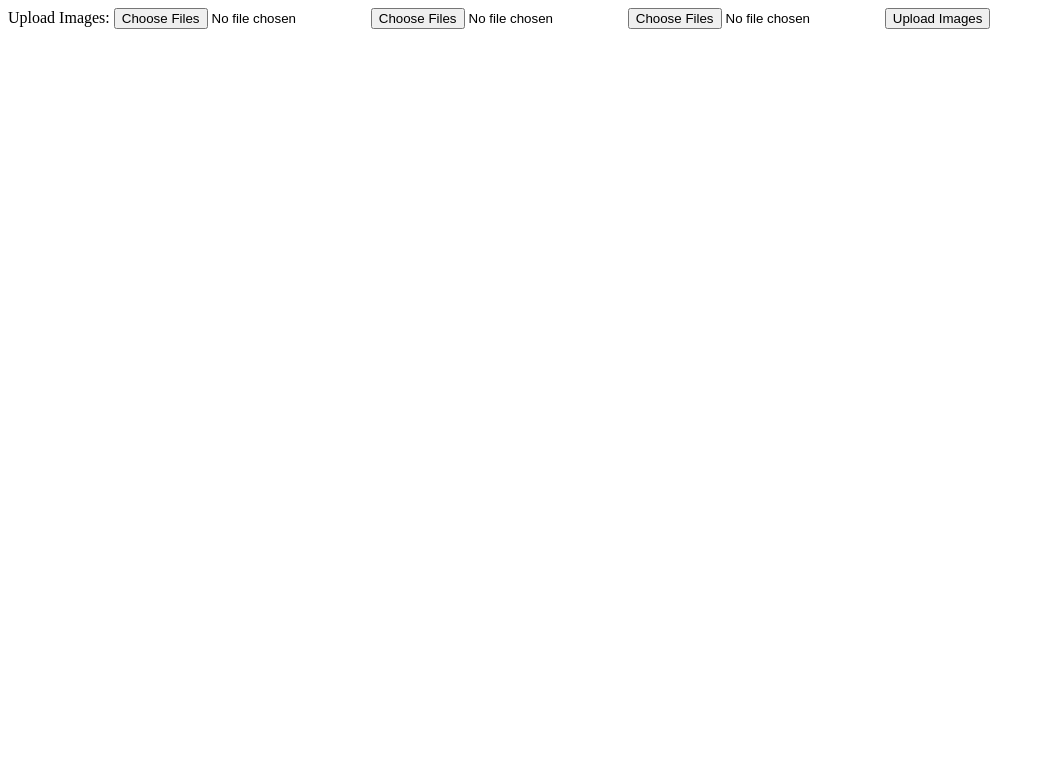
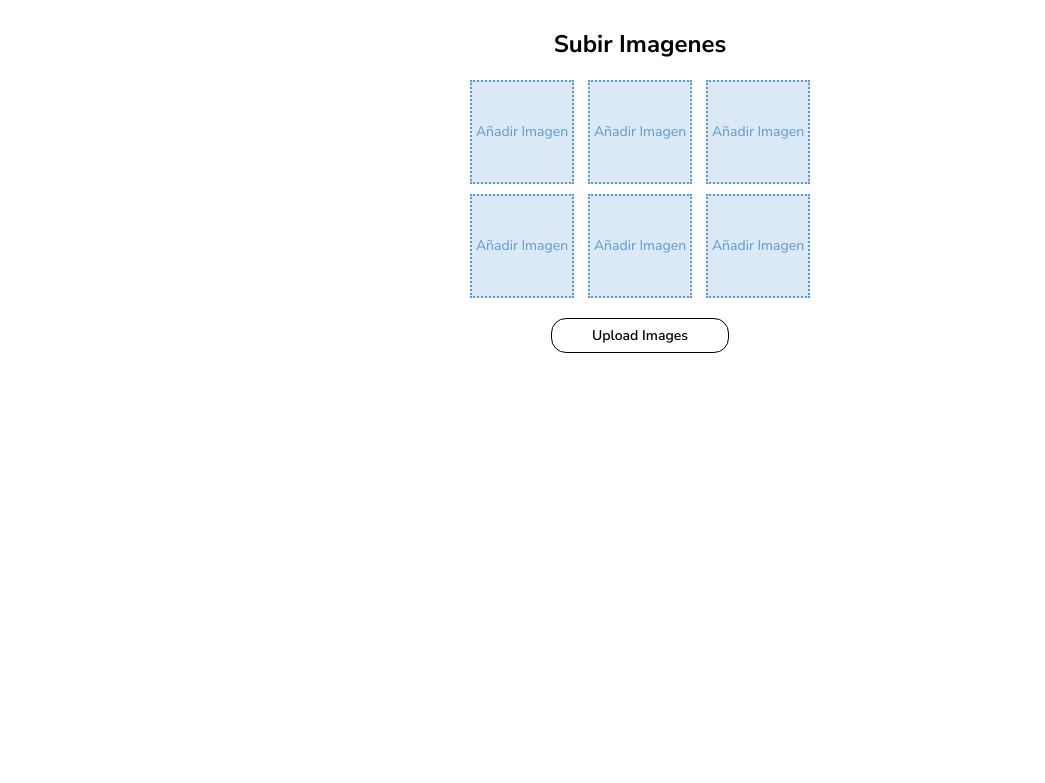
Before and after one commit to Alejandro906/Django-PHP-App, a Django app: template Project/App/templates/image_form.html in a window 1280 px wide. Shown: the top 783 px of the page, without its empty margins (0-1045 px from the left). Run offline with Django 5.2, Linux system fonts and the light colour scheme; the template is opened without the code that fills it, so the values that code supplies are empty.

Commit message:
I added the image form so user can upload the images in a nice UX view

```diff
--- a/Project/App/templates/form.html
+++ b/Project/App/templates/form.html
@@ -177,6 +177,11 @@
             border: 1px solid black;
             background-color: transparent;
             cursor: pointer;
+            transition: all ease 0.3s;
+        }
+        .submit-btn:hover{
+            background-color: black;
+            color: white;
         }
     </style>
 </head>
--- a/Project/App/templates/image_form.html
+++ b/Project/App/templates/image_form.html
@@ -1,8 +1,128 @@
-<form method="post" enctype="multipart/form-data">
-    {% csrf_token %}
-    <label for="image">Upload Images:</label>
-    <input type="file" name="image" multiple>
-    <input type="file" name="image" multiple>
-    <input type="file" name="image" multiple>
-    <button type="submit">Upload Images</button>
-</form>
+<!DOCTYPE html>
+<html lang="en">
+<head>
+    <meta charset="UTF-8">
+    <meta name="viewport" content="width=device-width, initial-scale=1.0">
+    <title>Image Upload</title>
+
+    <link rel="preconnect" href="https://fonts.googleapis.com">
+    <link rel="preconnect" href="https://fonts.gstatic.com" crossorigin>
+    <link href="https://fonts.googleapis.com/css2?family=Nunito+Sans:ital,opsz,wght@0,6..12,200..1000;1,6..12,200..1000&display=swap" rel="stylesheet">
+    <style>
+        body{
+            font-family: 'Nunito Sans';
+        }
+        .image-upload-container {
+            max-width: 340px;
+            margin: auto;
+            display: flex;
+            flex-wrap: wrap;
+            justify-content: space-between;
+            gap: 10px;
+        }
+
+        .image-slot {
+            width: 100px;
+            height: 100px;
+            display: flex;
+            align-items: center;
+            justify-content: center;
+            border: 2px dotted #5a9bd4; /* Slightly dark blue */
+            background-color: #dbe9f6; /* Light blue */
+            color: #5a9bd4;
+            font-size: 14px;
+            cursor: pointer;
+        }
+
+        .file-input {
+            display: none;
+        }
+
+        /* Image preview styling */
+        .image-preview {
+            width: 100%;
+            height: 100%;
+            object-fit: cover;
+            border-radius: 5px;
+        }
+        .images-container{
+            display: flex;
+            align-items: center;
+            flex-direction: column;
+        }
+        form{
+            display: flex;
+            align-items: center;
+            flex-direction: column;
+        }
+        form>button{
+            margin-top: 20px;
+            font-family: 'Nunito Sans';
+        }
+        .submit-btn-images{
+            margin-top: 20px;
+            padding: 7px 40px 7px 40px;
+            border-radius: 15px;
+            font-size: 14px;
+            font-weight: 600;
+            border: 1px solid black;
+            background-color: transparent;
+            cursor: pointer;
+            transition: all ease 0.3s;
+        }
+        .submit-btn-images:hover{
+            background-color: black;
+            color: white;
+        }
+    </style>
+</head>
+<body>
+    <div class="images-container">
+        <div class="title-header-images">
+            <h2>Subir Imagenes</h2>
+        </div>
+        <form method="post" enctype="multipart/form-data">
+            {% csrf_token %}
+            <div class="image-upload-container">
+                <!-- Image slot template (6 placeholders) -->
+                <div class="image-slot" onclick="document.getElementById('file-input-1').click()">Añadir Imagen</div>
+                <input type="file" name="image" id="file-input-1" class="file-input" accept="image/*" onchange="previewImage(event, 1)">
+
+                <div class="image-slot" onclick="document.getElementById('file-input-2').click()">Añadir Imagen</div>
+                <input type="file" name="image" id="file-input-2" class="file-input" accept="image/*" onchange="previewImage(event, 2)">
+
+                <div class="image-slot" onclick="document.getElementById('file-input-3').click()">Añadir Imagen</div>
+                <input type="file" name="image" id="file-input-3" class="file-input" accept="image/*" onchange="previewImage(event, 3)">
+
+                <div class="image-slot" onclick="document.getElementById('file-input-4').click()">Añadir Imagen</div>
+                <input type="file" name="image" id="file-input-4" class="file-input" accept="image/*" onchange="previewImage(event, 4)">
+
+                <div class="image-slot" onclick="document.getElementById('file-input-5').click()">Añadir Imagen</div>
+                <input type="file" name="image" id="file-input-5" class="file-input" accept="image/*" onchange="previewImage(event, 5)">
+
+                <div class="image-slot" onclick="document.getElementById('file-input-6').click()">Añadir Imagen</div>
+                <input type="file" name="image" id="file-input-6" class="file-input" accept="image/*" onchange="previewImage(event, 6)">
+            </div>
+
+            <button class="submit-btn-images" type="submit">Upload Images</button>
+        </form>
+    </div>
+
+    <script>
+        function previewImage(event, slot) {
+            const fileInput = document.getElementById(`file-input-${slot}`);
+            const file = event.target.files[0];
+
+            if (file) {
+                const reader = new FileReader();
+                reader.onload = function(e) {
+                    // Find the associated image slot and display the uploaded image
+                    const imageSlot = document.getElementsByClassName('image-slot')[slot - 1];
+                    imageSlot.innerHTML = `<img src="${e.target.result}" class="image-preview">`;
+                }
+                reader.readAsDataURL(file);
+            }
+        }
+    </script>
+</body>
+</html>
```
Also changed, not shown: Project/db.sqlite3.
